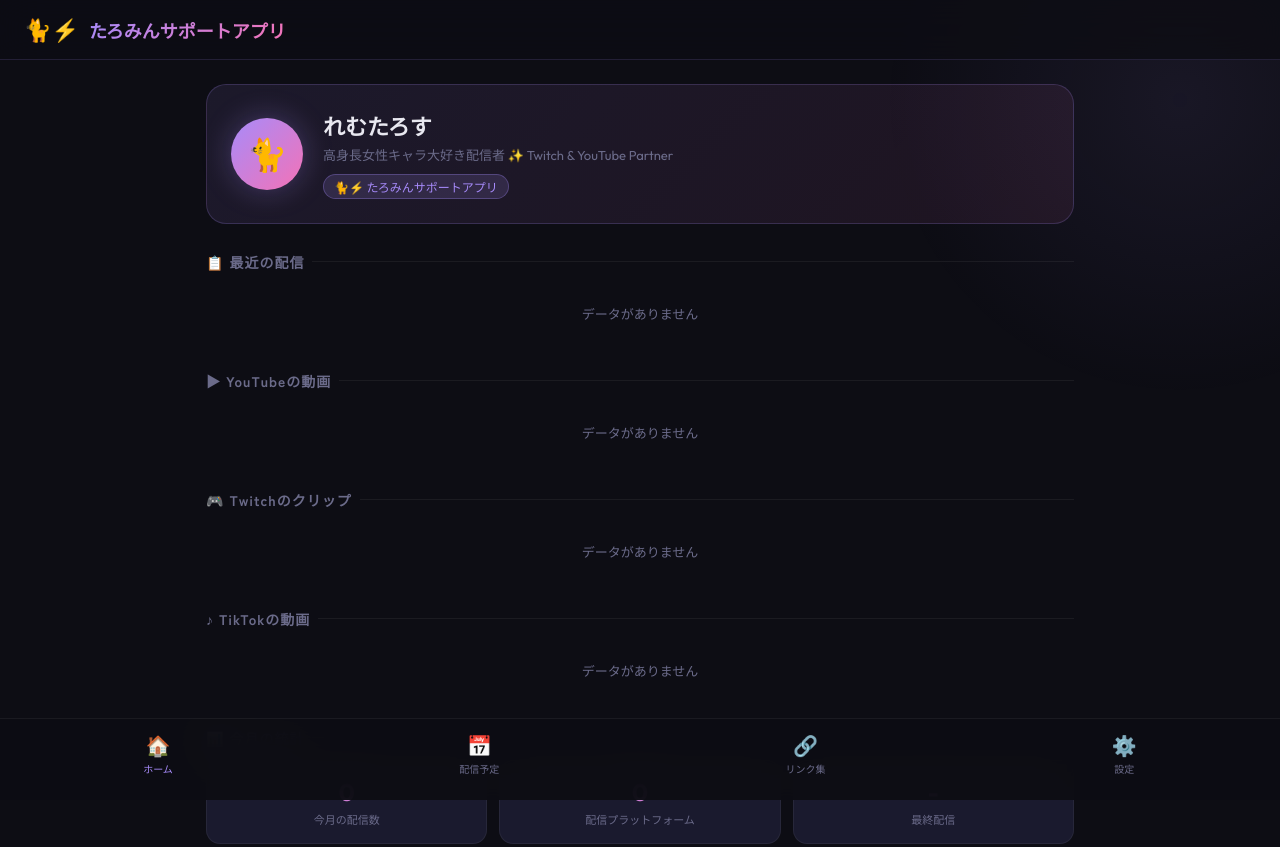
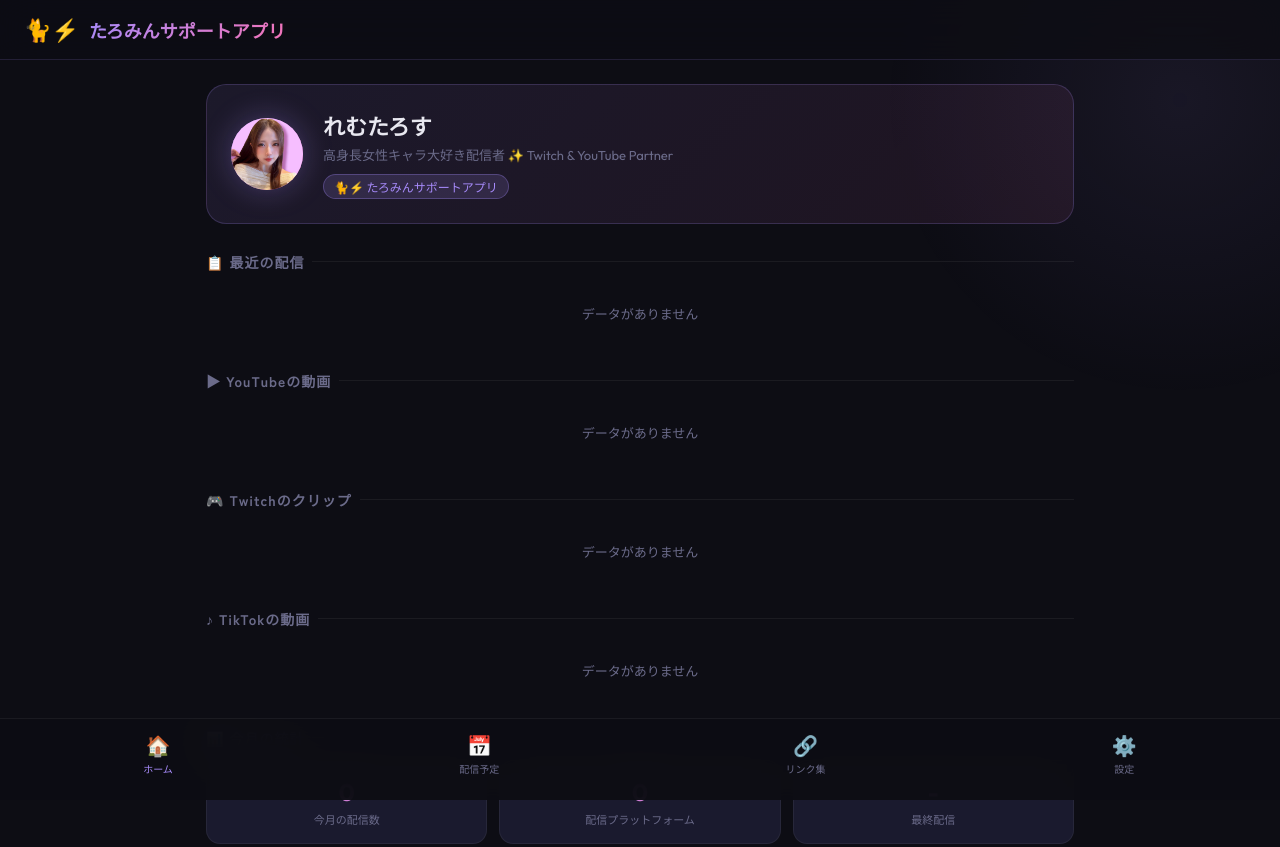
Before and after one commit to pchgoro/remuhome, a website: page public/index.html in a window 1280 px wide. Shown: the top 847 px of the page. Drawn offline with Linux system fonts and the light colour scheme; no server answers.

Commit message:
Update profile avatar and favicon

```diff
--- a/public/index.html
+++ b/public/index.html
@@ -5,6 +5,8 @@
   <meta name="viewport" content="width=device-width, initial-scale=1.0">
   <title>たろみんサポートアプリ</title>
   <link rel="manifest" href="/manifest.json">
+  <link rel="icon" type="image/png" href="/IMG_1802.png">
+  <link rel="shortcut icon" type="image/png" href="/IMG_1802.png">
   <meta name="apple-mobile-web-app-capable" content="yes">
   <meta name="apple-mobile-web-app-status-bar-style" content="black-translucent">
   <meta name="apple-mobile-web-app-title" content="たろみん">
@@ -71,7 +73,13 @@
       background: linear-gradient(135deg, var(--accent), var(--accent2));
       display: flex; align-items: center; justify-content: center;
       font-size: 32px; flex-shrink: 0;
+      overflow: hidden;
       box-shadow: 0 0 30px rgba(167,139,250,0.3);
+    }
+    .avatar img {
+      width: 100%; height: 100%;
+      object-fit: cover;
+      display: block;
     }
     .profile-info h1 { font-family: 'Zen Kaku Gothic New', sans-serif; font-weight: 900; font-size: 22px; margin-bottom: 4px; }
     .profile-info p { color: var(--muted); font-size: 13px; line-height: 1.6; }
@@ -617,7 +625,7 @@
 <main>
   <div id="homeView">
     <div class="profile-banner">
-      <div class="avatar">🐈</div>
+      <div class="avatar"><img src="/IMG_5774.jpg" alt="れむたろす"></div>
       <div class="profile-info">
         <h1>れむたろす</h1>
         <p>高身長女性キャラ大好き配信者 ✨ Twitch & YouTube Partner</p>
```
Also changed, not shown: public/IMG_1802.png (added), public/IMG_5774.jpg (added).
